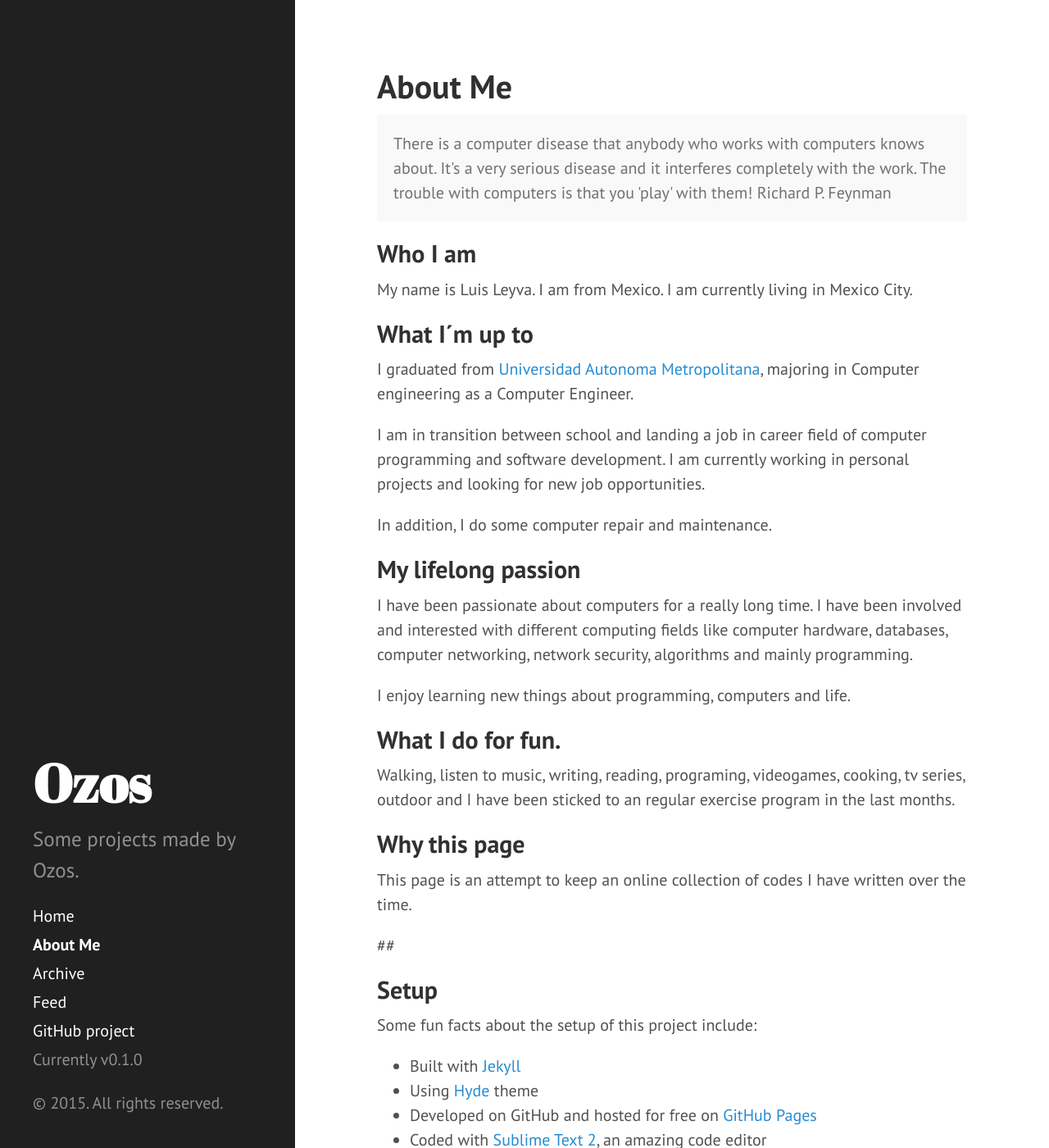
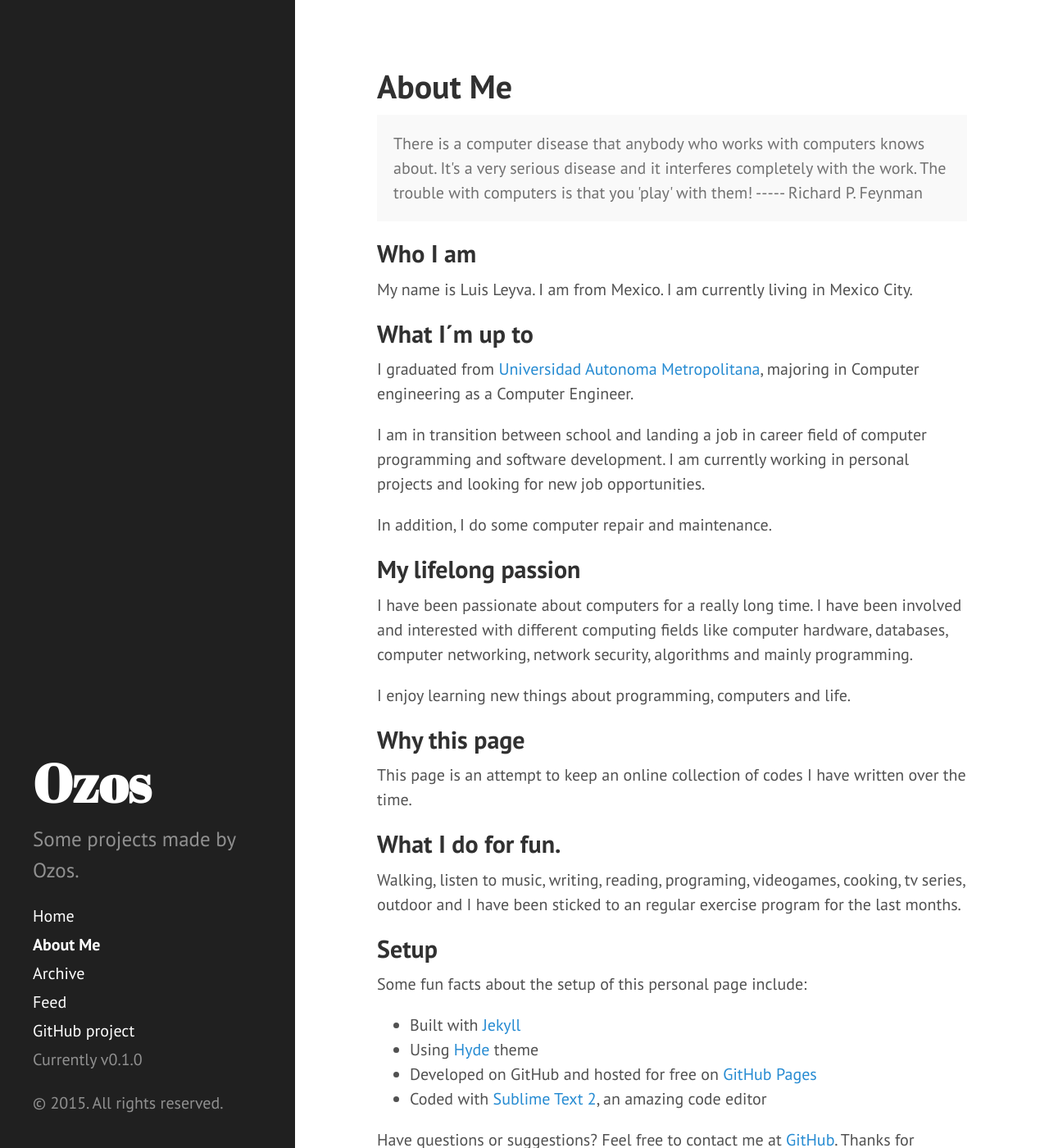
Before and after one commit to ozos/ozos.github.io, a Jekyll site: the page built from about.md, in a window 1280 px wide and 1400 px high. Shown: the whole window at 82% size. Built offline with Jekyll 4.4.1, drawn with Linux system fonts in a browser that asks for light colours; Markdown is read by kramdown in place of the engine named in the settings.

Commit message:
minor edit

```diff
--- a/about.md
+++ b/about.md
@@ -5,7 +5,7 @@ title: About Me
 
 <p class="message">
   There is a computer disease that anybody who works with computers knows about. It's a very serious disease and it interferes completely with the work. The trouble with computers is that you 'play' with them!
-
+-----
 
 	Richard P. Feynman </p>
 
@@ -27,19 +27,19 @@ I have been passionate about computers for a really long time. I have been invol
 
 I enjoy learning new things about programming, computers and life.
 
-## What I do for fun.
-
-Walking, listen to music, writing, reading, programing, videogames, cooking, tv series, outdoor and I have been sticked to an regular exercise program in the last months.
-
 ## Why this page
 
 This page is an attempt to keep an online collection of codes I have written over the time.
 
-##
+
+## What I do for fun.
+
+Walking, listen to music, writing, reading, programing, videogames, cooking, tv series, outdoor and I have been sticked to an regular exercise program for the last months.
+
 
 ## Setup
 
-Some fun facts about the setup of this project include:
+Some fun facts about the setup of this personal page include:
 
 * Built with [Jekyll](http://jekyllrb.com)
 * Using [Hyde](http://hyde.getpoole.com) theme
```
Also changed, not shown: _posts/2015-01-20-Introduction.md (+0 -7 lines).
